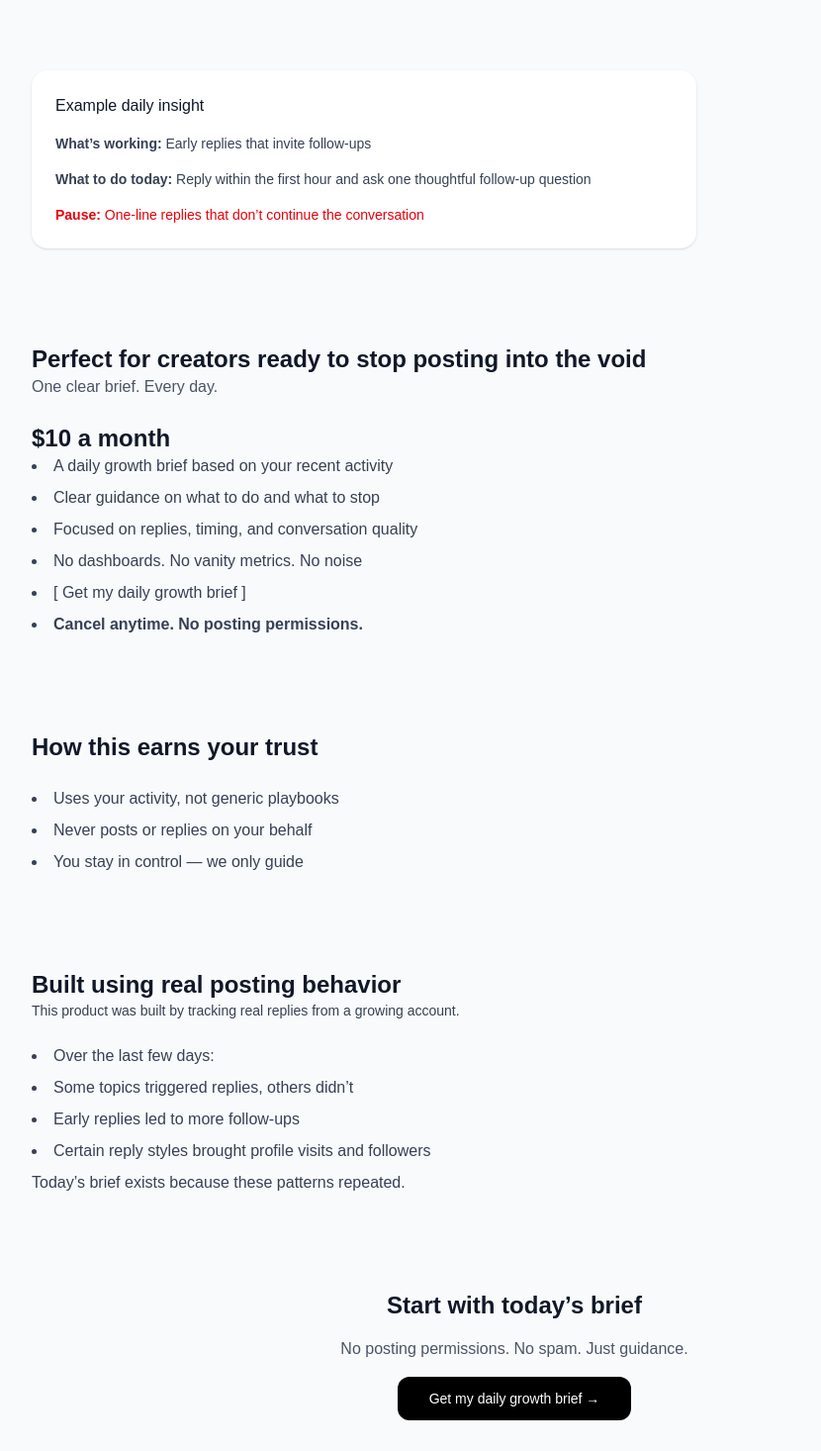
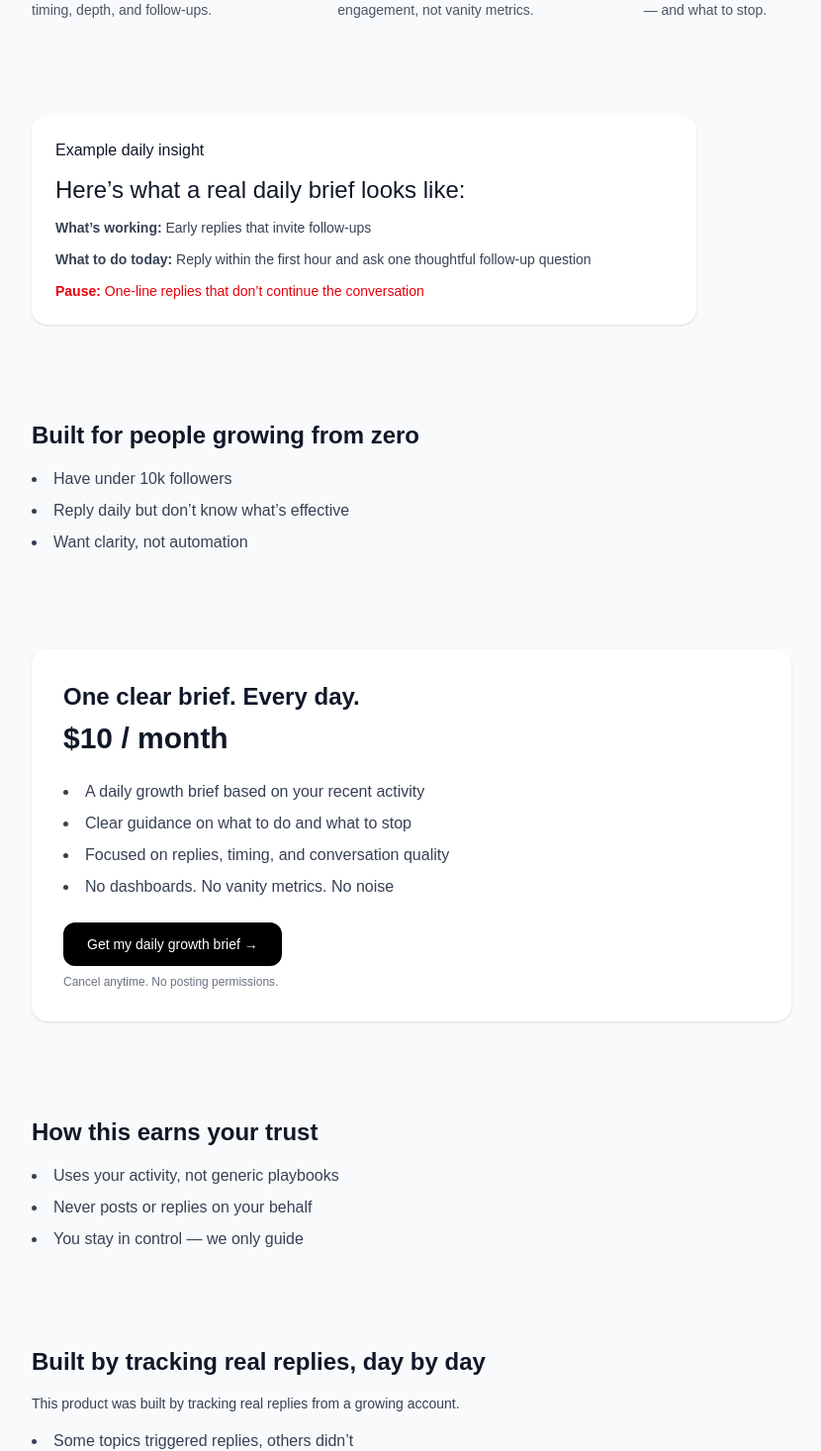
Before and after one commit to MohdHasan2502/daily-twitter-growth-brief, a Next.js app: page / in a window 1280 px wide. Shown: the part 767-2233 px from the top of the page at 99% size, without its empty margins (120-950 px from the left). Built offline with nearby package versions, Linux system fonts and the light colour scheme.

Commit message:
made fews change in home pages

```diff
--- a/app/page.tsx
+++ b/app/page.tsx
@@ -8,18 +8,19 @@ export default function HomePage() {
         {/* HERO */}
         <section className="space-y-6 max-w-2xl">
           <h1 className="text-4xl font-semibold tracking-tight leading-tight">
-           Stop guessing what to tweet. Get daily reply strategies that actually work
+            Stop guessing what to tweet.
+            <br />
+            Get daily reply strategies that actually work.
           </h1>
           <p className="text-lg text-gray-600">
            We analyze YOUR replies, find what gets engagement, and tell you exactly what to do next.
-
           </p>
 
           <Link
             href="/today"
             className="inline-block bg-black text-white px-6 py-3 rounded-xl text-sm font-medium"
           >
-            View today’s growth brief →
+           See my growth brief →
           </Link>
         </section>
 
@@ -62,71 +63,88 @@ export default function HomePage() {
         </section>
 
         {/* EXAMPLE INSIGHT */}
-        <section className="max-w-2xl space-y-4 bg-white p-6 rounded-2xl shadow-sm">
+        <section className="max-w-2xl bg-white p-6 rounded-2xl shadow-sm space-y-3">
           <h3 className="font-medium">Example daily insight</h3>
+          <h3 className="text-2xl">Here’s what a real daily brief looks like:</h3>
           <p className="text-sm text-gray-700">
             <strong>What’s working:</strong> Early replies that invite follow-ups
           </p>
           <p className="text-sm text-gray-700">
-            <strong>What to do today:</strong> Reply within the first hour and ask
-            one thoughtful follow-up question
+            <strong>What to do today:</strong> Reply within the first hour and ask one thoughtful follow-up question
           </p>
           <p className="text-sm text-red-600">
             <strong>Pause:</strong> One-line replies that don’t continue the conversation
           </p>
         </section>
-        {/* Insertions */}
-          <section>
-            <h2 className="text-2xl font-semibold">Perfect for creators ready to stop posting into the void</h2>
-            <p className="text-gray-600">One clear brief. Every day.</p>
-            <br />
-            <p className="text-black-800 text-2xl font-bold">$10 a month</p>
+
+        {/* BUILT FOR */}
+        <section className="max-w-3xl space-y-4">
+          <h2 className="text-2xl font-semibold">
+            Built for people growing from zero
+          </h2>
+          <ul className="list-disc list-inside text-gray-700 space-y-2">
+            <li>Have under 10k followers</li>
+            <li>Reply daily but don’t know what’s effective</li>
+            <li>Want clarity, not automation</li>
+          </ul>
+        </section>
+
+        {/* PRICING */}
+        <section className="max-w-3xl bg-white p-8 rounded-2xl shadow-sm space-y-6">
+          <div>
+            <h2 className="text-2xl font-semibold">One clear brief. Every day.</h2>
+            <p className="text-3xl font-bold mt-2">$10 / month</p>
+          </div>
+
           <ul className="list-disc list-inside text-gray-700 space-y-2">
             <li>A daily growth brief based on your recent activity</li>
             <li>Clear guidance on what to do and what to stop</li>
             <li>Focused on replies, timing, and conversation quality</li>
-              <li> No dashboards. No vanity metrics. No noise</li>
-              <li>[ Get my daily growth brief ]</li>
-              <li className="font-bold">Cancel anytime. No posting permissions.</li>
+            <li>No dashboards. No vanity metrics. No noise</li>
+          </ul>
+
+          <div className="space-y-2">
+            <Link
+              href="/today"
+              className="inline-block bg-black text-white px-6 py-3 rounded-xl text-sm font-medium"
+            >
+              Get my daily growth brief →
+            </Link>
+            <p className="text-xs text-gray-500">
+              Cancel anytime. No posting permissions.
+            </p>
+          </div>
+        </section>
+
+        {/* TRUST */}
+        <section className="max-w-3xl space-y-4">
+          <h2 className="text-2xl font-semibold">How this earns your trust</h2>
+          <ul className="list-disc list-inside text-gray-700 space-y-2">
+            <li>Uses your activity, not generic playbooks</li>
+            <li>Never posts or replies on your behalf</li>
+            <li>You stay in control — we only guide</li>
           </ul>
         </section>
 
-          {/* HOW TO EARN YOUR TRUST */}
-          <section>
-            <h2 className="text-2xl font-semibold">How this earns your trust</h2>
-            <br />
+        {/* VALIDATION */}
+        <section className="max-w-3xl space-y-4">
+          <h2 className="text-2xl font-semibold">
+           Built by tracking real replies, day by day
+          </h2>
+          <p className="text-sm text-gray-700">
+            This product was built by tracking real replies from a growing account.
+          </p>
           <ul className="list-disc list-inside text-gray-700 space-y-2">
-              <li> Uses your activity, not generic playbooks</li>
-              <li>Never posts or replies on your behalf</li>
-              <li> You stay in control — we only guide</li>
-            </ul>
-          </section>
-
-
-
-          {/* validation */}
-          <section>
-            <h2 className="text-2xl font-semibold">Built using real posting behavior</h2>
-            <p className="text-sm text-gray-700">This product was built by tracking real replies from a growing account.</p>
-            <br />
-            <ul className="list-disc list-inside text-gray-700 space-y-2">
-              <li>Over the last few days:</li>
             <li>Some topics triggered replies, others didn’t</li>
             <li>Early replies led to more follow-ups</li>
             <li>Certain reply styles brought profile visits and followers</li>
-
-
-              <p>Today’s brief exists because these patterns repeated.</p>
           </ul>
+          <p className="text-sm text-gray-700">
+            Today’s brief exists because these patterns repeated.
+          </p>
         </section>
 
-
-
-
-
-
-
-        {/* CTA */}
+        {/* FINAL CTA */}
         <section className="text-center space-y-4">
           <h2 className="text-2xl font-semibold">
             Start with today’s brief
```
Lines whose indentation alone changed are shown as unchanged.
